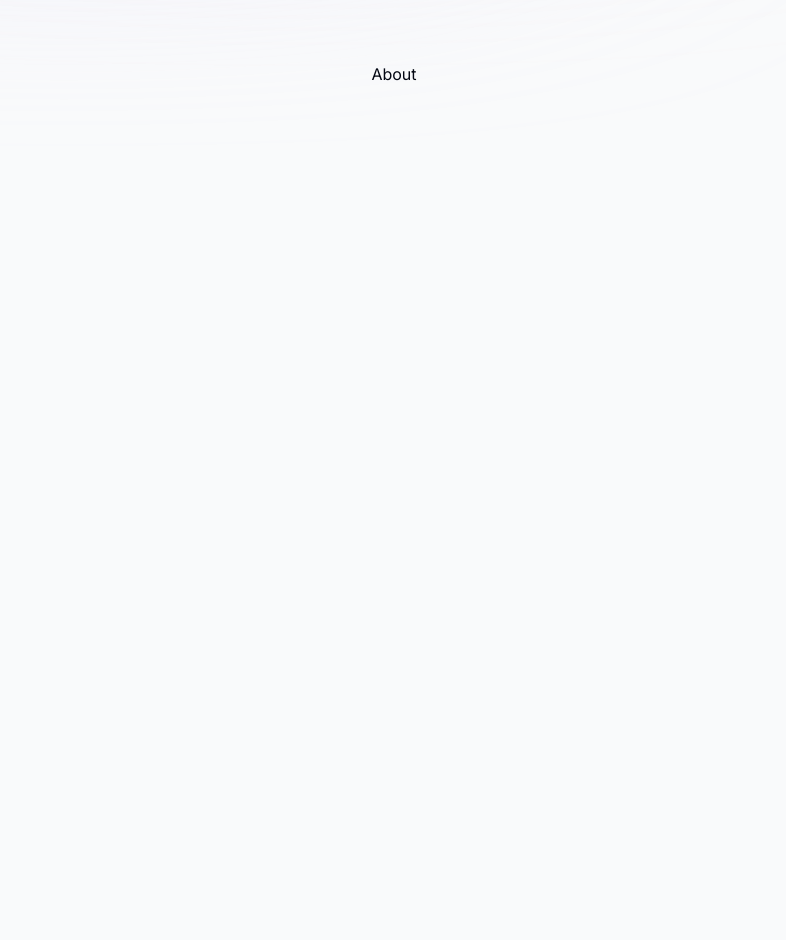
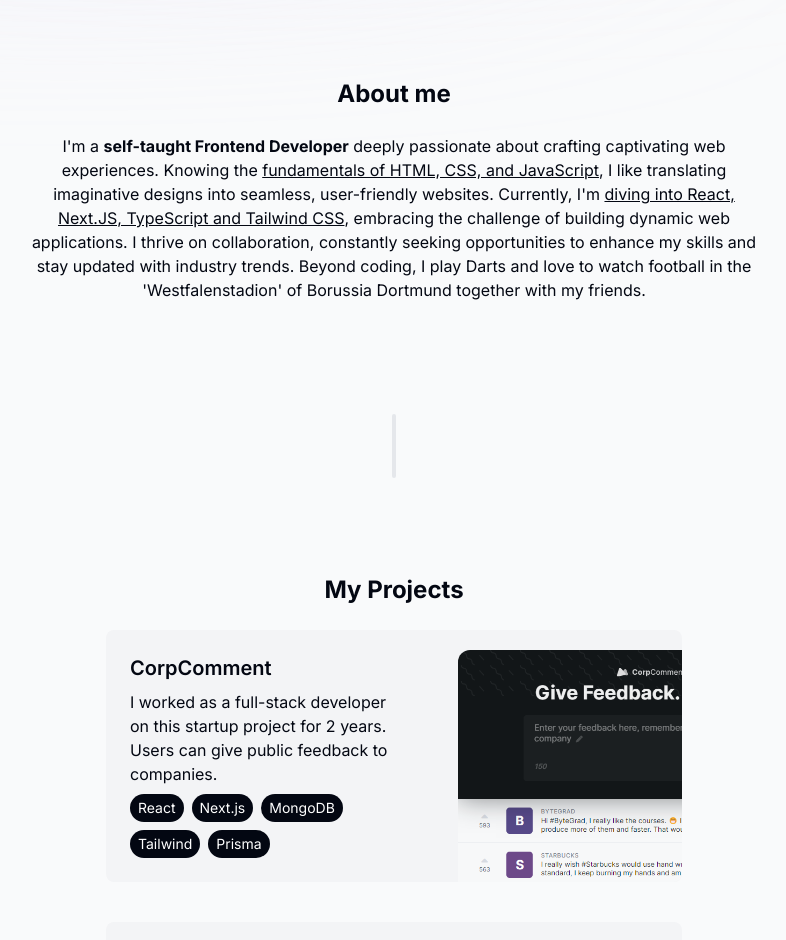
Before and after one commit to KrokoNinja/nextjs-portfolio-ts, a Next.js app: page / in a window 1280 px wide. Shown: the part 760-1700 px from the top of the page, without its empty margins (246-1032 px from the left). Before the commit the page ends 990 px from the top, so only its background shows below. Built offline with nearby package versions, Linux system fonts and the light colour scheme.

Commit message:
add projects section

```diff
--- a/app/layout.tsx
+++ b/app/layout.tsx
@@ -6,9 +6,9 @@ import { Inter } from "next/font/google";
 const inter = Inter({ subsets: ["latin"] });
 
 export const metadata: Metadata = {
-	title: "Lennert Pfundtner",
+	title: "Lennert Pfundtner | Frontend Developer",
 	description:
-		"Frontend Developer from Germany studying Computer Science at IU Internationale Hochschule",
+		"Frontend Developer from Germany studying Computer Science at IU Internationale Hochschule. Currently learning React, TypeScript, Next.js, and Tailwind CSS.",
 };
 
 export default function RootLayout({ children }: { children: React.ReactNode }) {
--- a/app/page.tsx
+++ b/app/page.tsx
@@ -1,5 +1,6 @@
 import About from "@/components/About";
 import Intro from "@/components/Intro";
+import Projects from "@/components/Projects";
 import SectionDivider from "@/components/SectionDivider";
 
 export default function Home() {
@@ -8,6 +9,8 @@ export default function Home() {
 			<Intro />
 			<SectionDivider />
 			<About />
+			<SectionDivider />
+			<Projects />
 		</main>
 	);
 }
--- a/components/About.tsx
+++ b/components/About.tsx
@@ -1,3 +1,27 @@
+"use client";
+
+import { motion } from "framer-motion";
+
 export default function About() {
-	return <div>About</div>;
+	return (
+		<motion.section
+			className="flex flex-col items-center justify-center p-4 max-w-3xl"
+			initial={{ opacity: 0, y: 100 }}
+			animate={{ opacity: 1, y: 0 }}
+			transition={{ delay: 0.15 }}
+		>
+			<h2 className="text-2xl font-bold mb-6">About me</h2>
+			<p className="text-center">
+				I'm a <span className="font-bold">self-taught Frontend Developer</span> deeply passionate
+				about crafting captivating web experiences. Knowing the{" "}
+				<span className="underline">fundamentals of HTML, CSS, and JavaScript</span>, I like
+				translating imaginative designs into seamless, user-friendly websites. Currently, I'm{" "}
+				<span className="underline">diving into React, Next.JS, TypeScript and Tailwind CSS</span>,
+				embracing the challenge of building dynamic web applications. I thrive on collaboration,
+				constantly seeking opportunities to enhance my skills and stay updated with industry trends.
+				Beyond coding, I play Darts and love to watch football in the 'Westfalenstadion' of Borussia
+				Dortmund together with my friends.
+			</p>
+		</motion.section>
+	);
 }
--- a/components/Intro.tsx
+++ b/components/Intro.tsx
@@ -36,7 +36,7 @@ export default function Intro() {
 					</motion.span>
 				</div>
 			</div>
-
+			<h1 className="hidden">Lennert Pfundtner | Frontend Developer</h1>
 			<motion.p
 				className="mb-10 mt-4 px-4 font-medium text-2xl !leading-[1.5] md:text-3xl lg:text-4xl sm:px-0"
 				initial={{ opacity: 0, y: 100 }}
--- /dev/null
+++ b/components/ProjectCard.tsx
@@ -0,0 +1,33 @@
+import Image, { StaticImageData } from "next/image";
+
+interface Props {
+	title: string;
+	description: string;
+	image: StaticImageData;
+	tags: readonly string[];
+}
+
+export default function ProjectCard({ title, description, image, tags }: Props) {
+	return (
+		<div className="group mb-10">
+			<div className="flex max-w-xl justify-between relative overflow-hidden bg-gray-100 rounded-lg p-6 group-odd:flex-row-reverse">
+				<div className="flex flex-col max-w-[50%]">
+					<h3 className="font-semibold text-xl mb-2">{title}</h3>
+					<p className="mb-2">{description}</p>
+					<ul className="flex flex-row flex-wrap gap-2">
+						{tags.map((tag) => (
+							<li className="bg-gray-950 text-white text-sm rounded-full py-1 px-2">{tag}</li>
+						))}
+					</ul>
+				</div>
+				<Image
+					src={image}
+					alt={title}
+					quality={95}
+					priority={true}
+					className="absolute w-96 rounded-t-xl -right-40 top-5 group-hover:-translate-x-3 group-hover:translate-y-3 group-hover:-rotate-2 transition group-odd:-left-40 group-odd:group-hover:translate-x-3 group-odd:group-hover:rotate-2"
+				/>
+			</div>
+		</div>
+	);
+}
--- /dev/null
+++ b/components/Projects.tsx
@@ -0,0 +1,19 @@
+import { projectsData } from "@/lib/data";
+import ProjectCard from "./ProjectCard";
+
+export default function Projects() {
+	return (
+		<section className="flex flex-col items-center">
+			<h2 className="text-2xl font-bold mb-6">My Projects</h2>
+			{projectsData.map((project) => (
+				<ProjectCard
+					key={project.title}
+					title={project.title}
+					description={project.description}
+					image={project.imageUrl}
+					tags={project.tags}
+				/>
+			))}
+		</section>
+	);
+}
```
